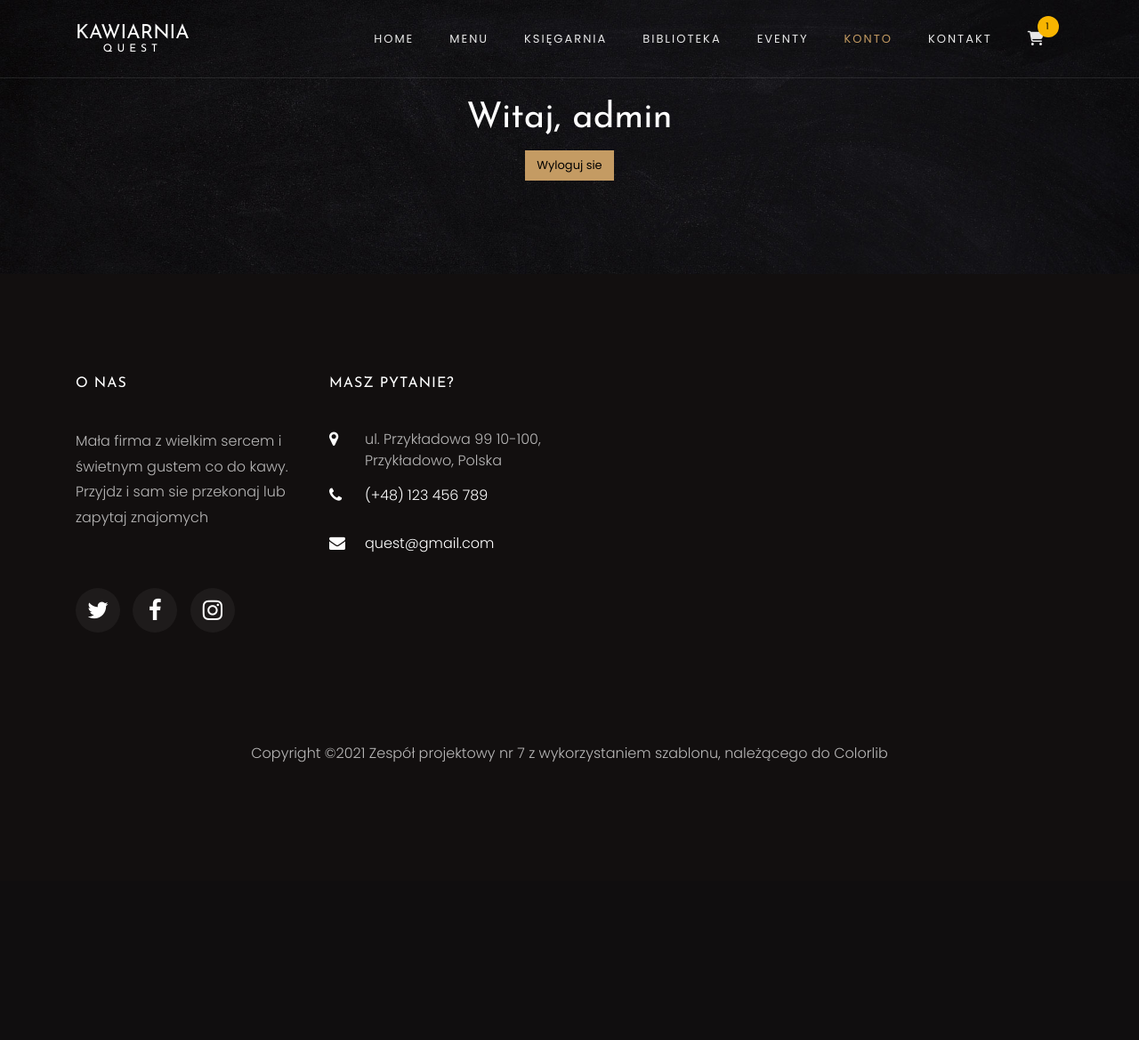
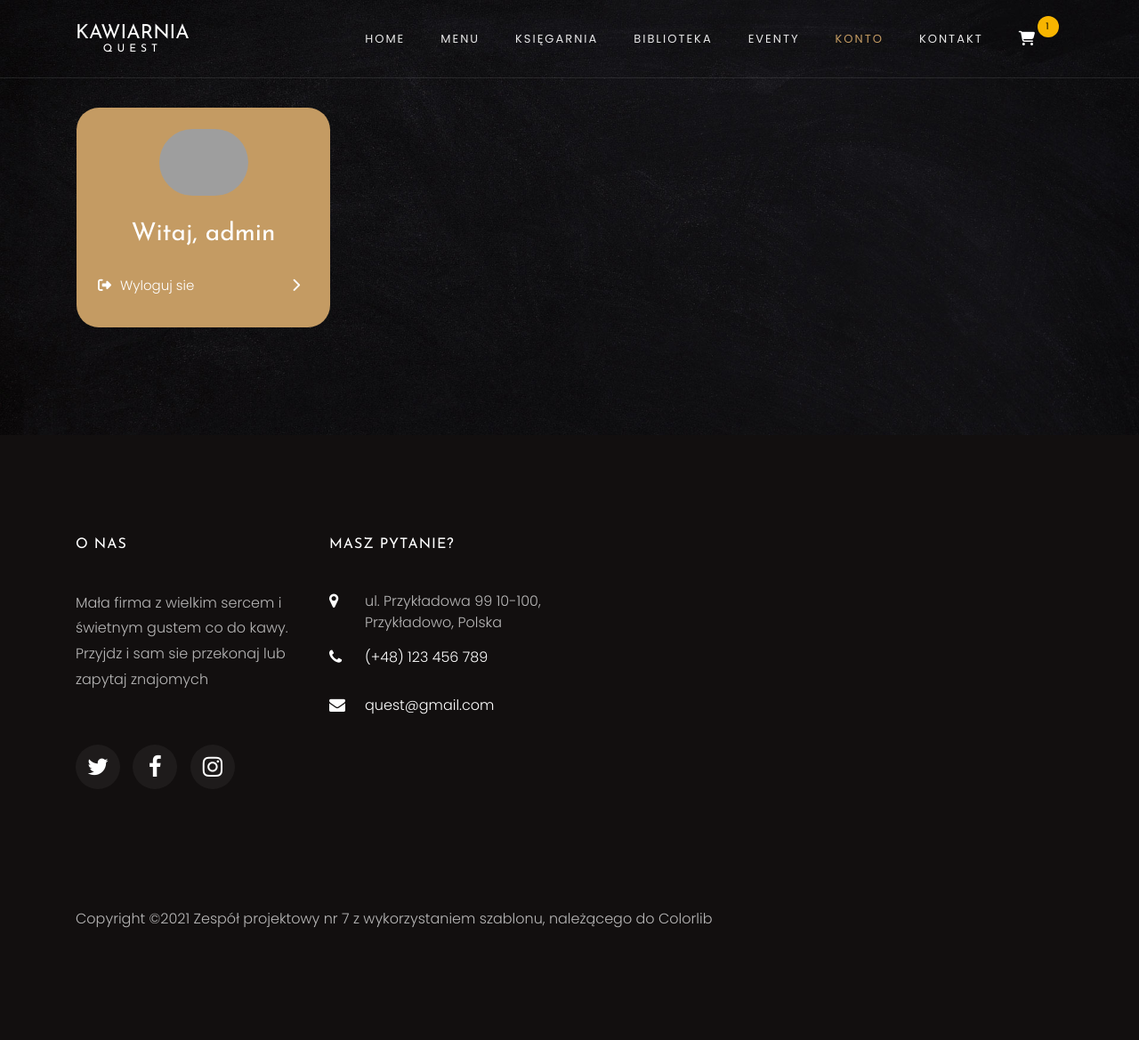
Before and after one commit to Cozynosky/Quest, a Flask app: page /konto in a window 1280 px wide. Shown: the whole page at 89% size. Before the commit the page ends 857 px from the top, so only its background shows below. Run offline with Flask 2, Linux system fonts and the light colour scheme; a user stored in the database is signed in; some libraries are stand-ins or nearby versions; some web fonts are replaced; grey boxes are pictures that could not be loaded.

Commit message:
dodano szkielet zakładki konta

```diff
--- a/Quest/routes.py
+++ b/Quest/routes.py
@@ -29,12 +29,10 @@ def admin_only(f):
             return abort(403)
 
     return decorated_fun
-
-
 # -------------------------------------------------
 
 
-# ----- konfiguracja sesji ---
+# -------- konfiguracja sesji ---------
 @app.before_first_request
 def session_settings():
     session.clear()
@@ -46,7 +44,7 @@ def session_settings():
                      email="admin@admin.admin", privileges="Admin")
         db.session.add(admin)
         db.session.commit()
-# ----- konfiguracja sesji ---
+# -------- konfiguracja sesji --------
 
 
 # ------------ sciezki na serwerze ------------
--- a/Quest/templates/account/account.html
+++ b/Quest/templates/account/account.html
@@ -1,7 +1,47 @@
 {% import "bootstrap/wtf.html" as wtf %}
 {% extends "base.html" %}
+{% block head %}
+{{ super() }}
+<style>
+    hr {
+        margin:0;
+    }
+    p {
+        margin:10px 0;
+        text-align: left;
+    }
+    i {
+        color:white;
+        margin-right:10px;
+    }
+</style>
+{% endblock %}
 {% block content %}
 <section class="ftco-section contact-section">
-    <div class="text-center">  <h1>Witaj, {{current_user.first_name}}</h1>  <a href="{{url_for('logout')}}" class="btn btn-primary">Wyloguj sie</a></div>
+    <div class="container">
+        <div class="row">
+            <div class="col-md-3 p-4 m-3 text-center" style="background-color:#c49b63; border-radius: 25px;">
+                <img src="https://www.w3schools.com/howto/img_avatar.png" style="width:100px; border-radius: 50px;">
+                <h3 class="my-4">Witaj, {{current_user.first_name}}</h3>
+
+                {% if current_user.privileges == "User" %}
+                <a href="#" style="color:white"><p><i class="fas fa-user-circle"></i>Moje dane<span style="float:right;"><i class="fas fa-chevron-right"></i></span></p></a>
+                <hr>
+                <a href="#" style="color:white"><p><i class="fas fa-key"></i>Zmiana hasła<span style="float:right;"><i class="fas fa-chevron-right"></i></span></p></a>
+                <hr>
+                <a href="#" style="color:white"><p><i class="fas fa-history"></i>Historia zakupów<span style="float:right;"><i class="fas fa-chevron-right"></i></span></p></a>
+                <hr>
+                <a href="#" style="color:white"><p><i class="fas fa-calendar-alt"></i>Moje eventy<span style="float:right;"><i class="fas fa-chevron-right"></i></span></p></a>
+                <hr>
+                <a href="#" style="color:white"><p><i class="fas fa-book"></i>Wypożyczone książaki<span style="float:right;"><i class="fas fa-chevron-right"></i></span></p></a>
+                <hr>
+                <a href="#" style="color:white"><p><i class="fas fa-pen"></i>Rezerwacje stolików<span style="float:right;"><i class="fas fa-chevron-right"></i></span></p></a>
+                <hr>
+                {% endif %}
+                <a href="{{url_for('logout')}}" style="color:white"><p><i class="fas fa-sign-out-alt"></i>Wyloguj sie<span style="float:right;"><i class="fas fa-chevron-right"></i></span></p></a>
+            </div>
+            <div class="col-md-8"></div>
+        </div>
+    </div>
 </section>
 {% endblock %}
```
Also changed, not shown: Quest/templates/base.html (+26 -19 lines), Quest/quest.db.
